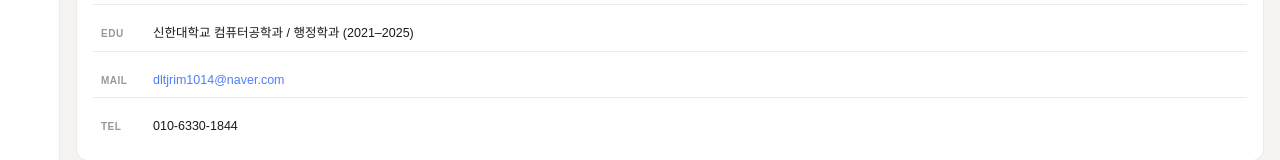
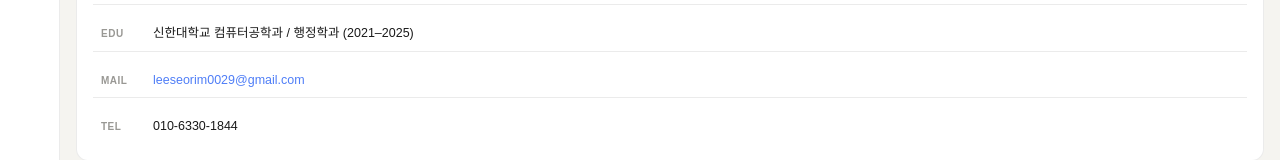
Before and after one commit to Leeseoleem/portfolio-leeseoleem, a React (Vite) app: page / in a window 1280 px wide. Shown: the part 401-561 px from the top of the page. Built offline with nearby package versions, Linux system fonts and the light colour scheme; a web font is replaced by a local one.

Commit message:
chore: 이메일 업데이트

```diff
--- a/src/constants/profile.ts
+++ b/src/constants/profile.ts
@@ -5,7 +5,7 @@
   handle: "@seoLeem",
   role: "Frontend Developer & UX/UI Designer",
   bio: "디자이너의 눈으로 설계하고,\n개발자의 손으로 구현하는 프론트엔드 개발자",
-  email: "dltjrim1014@naver.com",
+  email: "leeseorim0029@gmail.com",
   tel: "010-6330-1844",
   edu: "신한대학교 컴퓨터공학과 / 행정학과 (2021-2025)",
   location: "서울",
@@ -18,8 +18,8 @@
   { key: "EDU", value: "신한대학교 컴퓨터공학과 / 행정학과 (2021–2025)" },
   {
     key: "MAIL",
-    value: "dltjrim1014@naver.com",
-    href: "mailto:dltjrim1014@naver.com",
+    value: "leeseorim0029@gmail.com",
+    href: "mailto:leeseorim0029@gmail.com",
   },
   { key: "TEL", value: "010-6330-1844" },
 ] as const;
```
